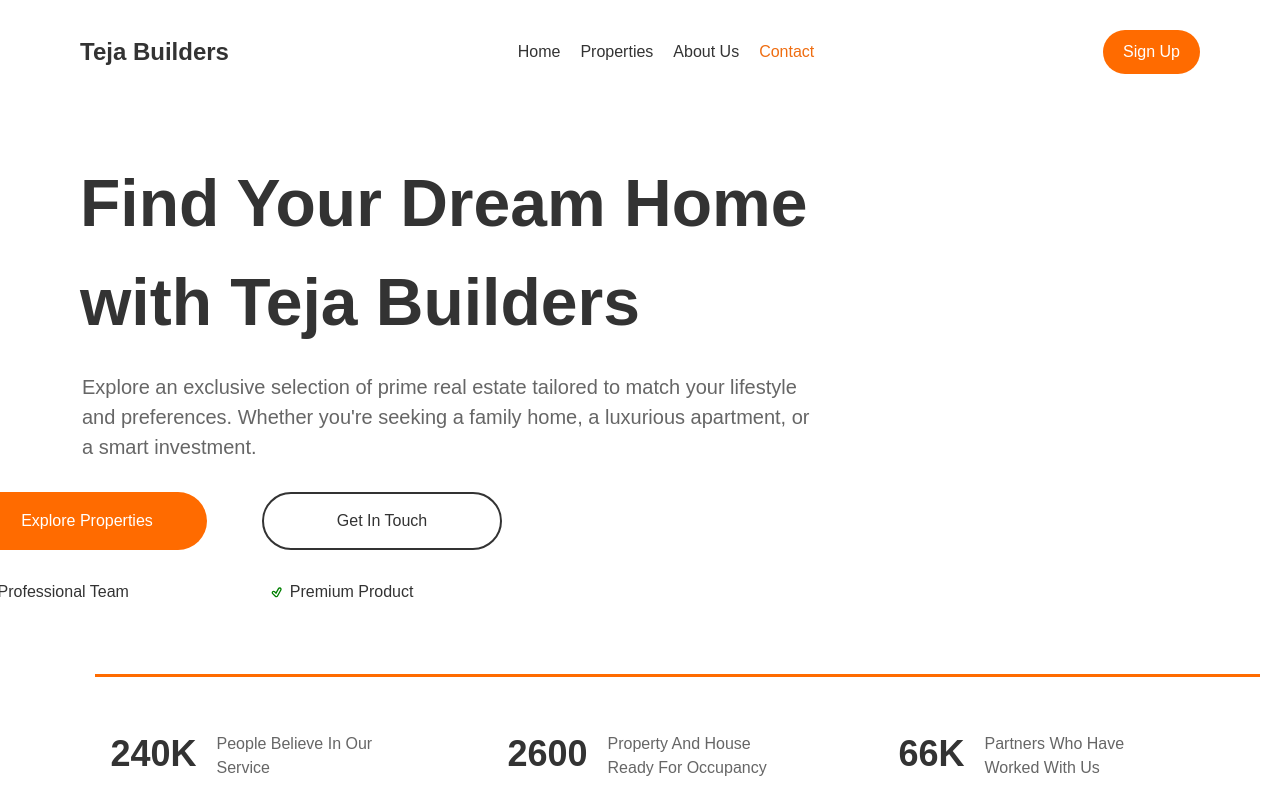
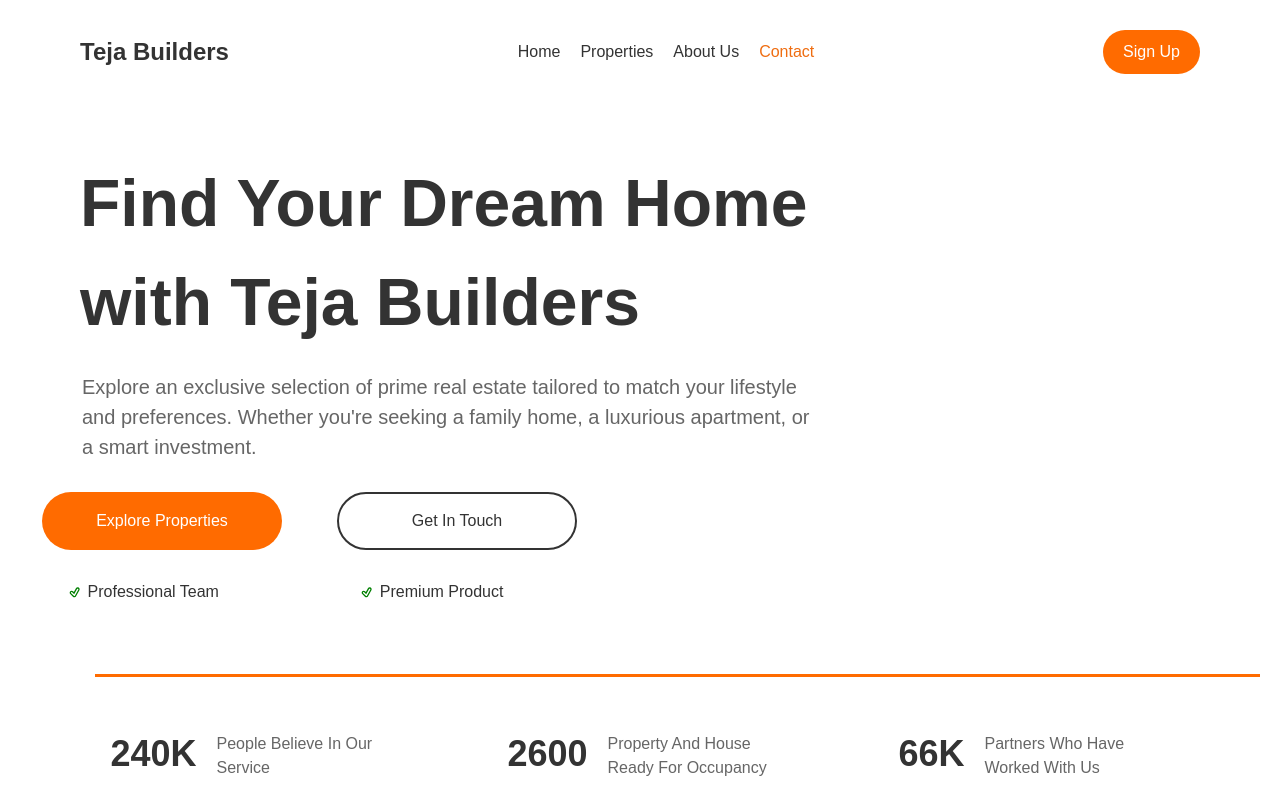
Before and after one commit to 018Krishna/construction, a React (Vite) app in the folder neww/neww/property/: page / in a window 1280 px wide. Shown: the top 800 px of the page. Built offline with nearby package versions, Linux system fonts and the light colour scheme.

Commit message:
Update Homepage.jsx

```diff
--- a/neww/neww/property/src/pages/Homepage.jsx
+++ b/neww/neww/property/src/pages/Homepage.jsx
@@ -456,7 +456,7 @@ const styles = {
     justifyContent: 'center',
     gap: '55px',
     marginBottom: '30px',
-    marginLeft:'-990px'
+    marginLeft:'-840px'
   },
   exploreButton: {
     backgroundColor: '#ff6b00',
@@ -485,7 +485,7 @@ const styles = {
     justifyContent: 'center',
     gap: '140px',
     marginTop: '30px',
-    marginLeft:'-890px'
+    marginLeft:'-710px'
   },
   featureItem: {
     display: 'flex',
```
